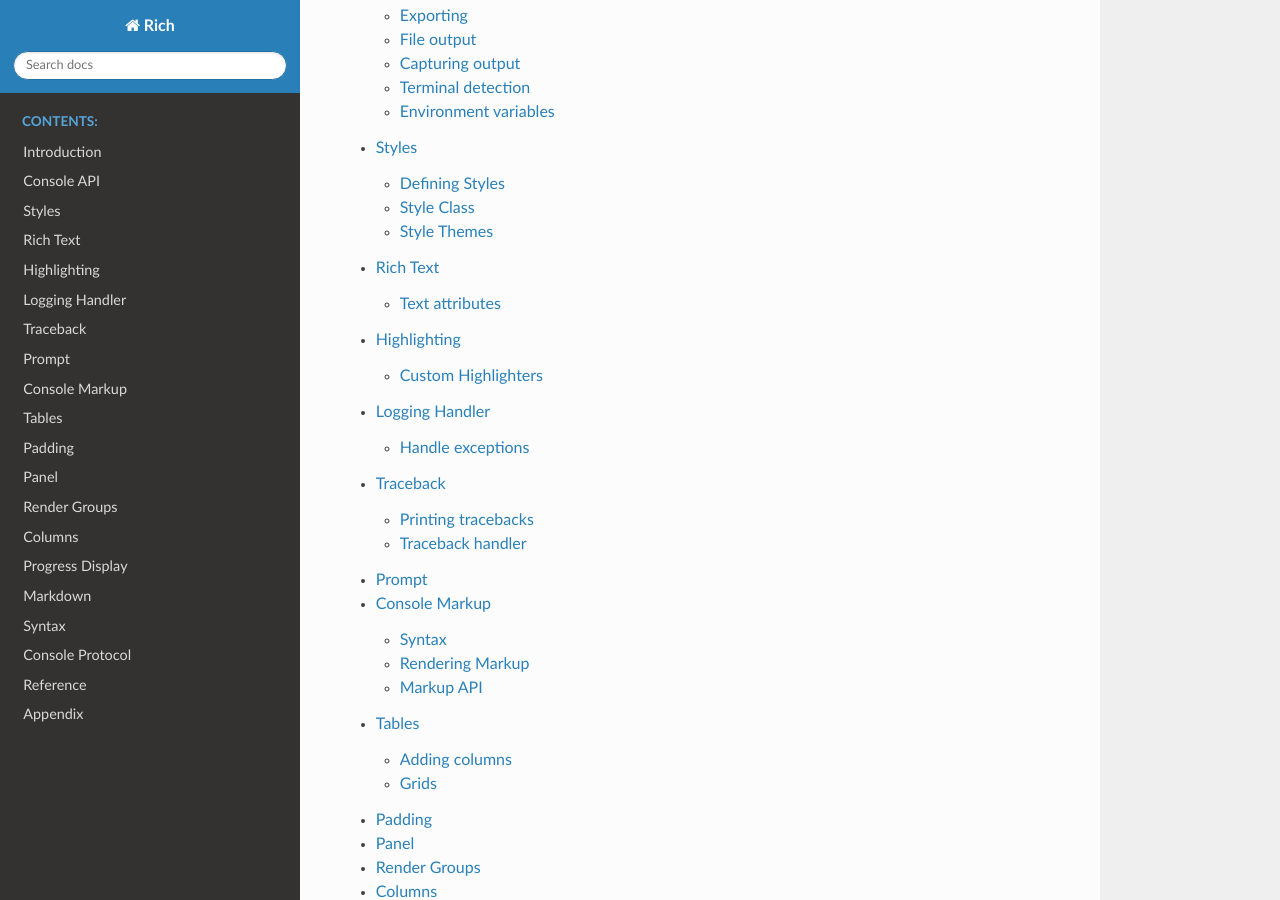
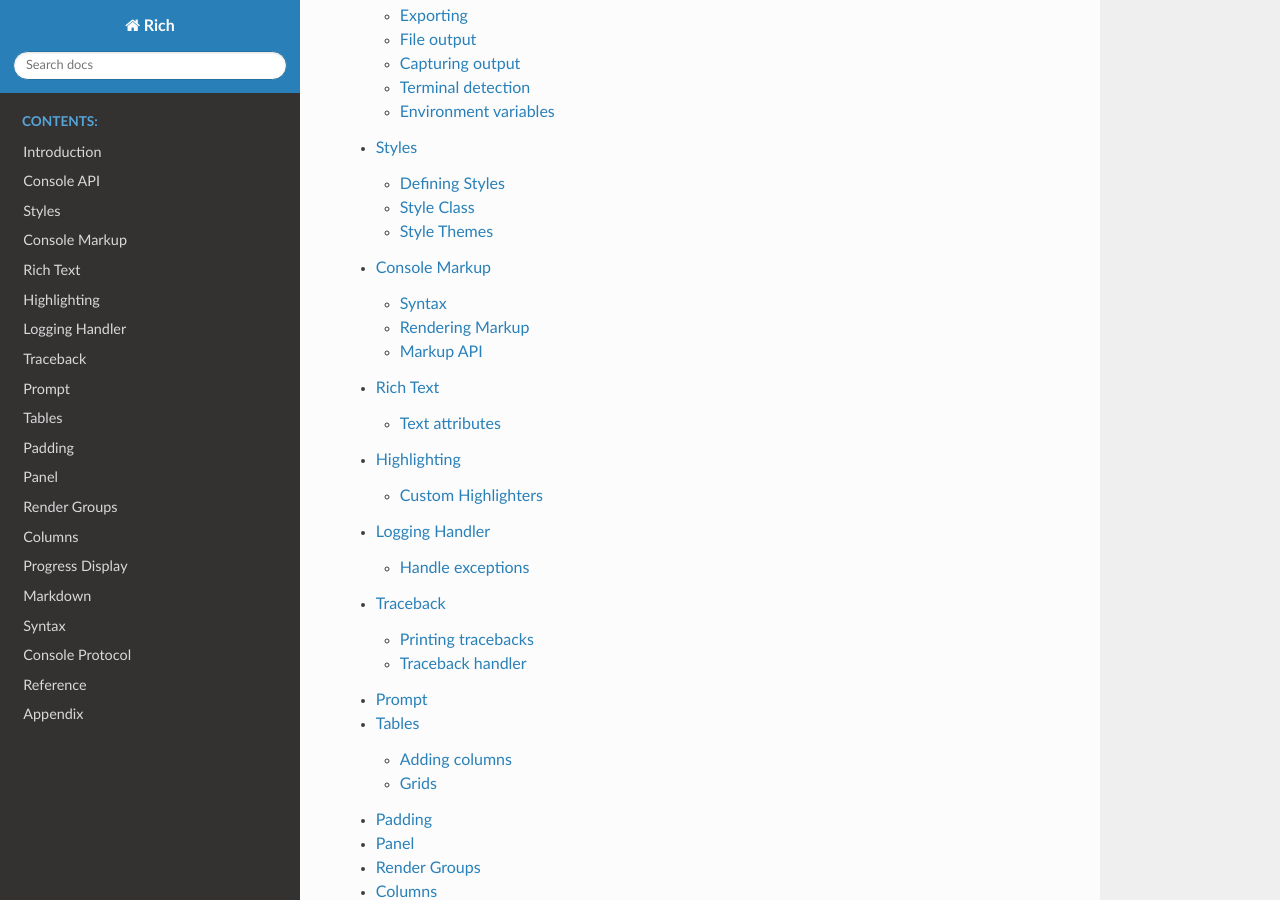
Before and after one commit to Textualize/rich, a Sphinx documentation site: the page built from docs/source/index.rst, in a window 1280 px wide and 900 px high, scrolled down 624 px. Built offline with Sphinx 7.4.7 and the Read the Docs theme 2.0.0, drawn with Linux system fonts in a browser that asks for light colours.

Commit message:
rearrange docs

```diff
--- a/docs/source/index.rst
+++ b/docs/source/index.rst
@@ -13,13 +13,13 @@
    introduction.rst
    console.rst
    style.rst
+   markup.rst
    text.rst
    highlighting.rst
    logging.rst
    traceback.rst
    prompt.rst
 
-   markup.rst
    tables.rst
    padding.rst
    panel.rst
```
